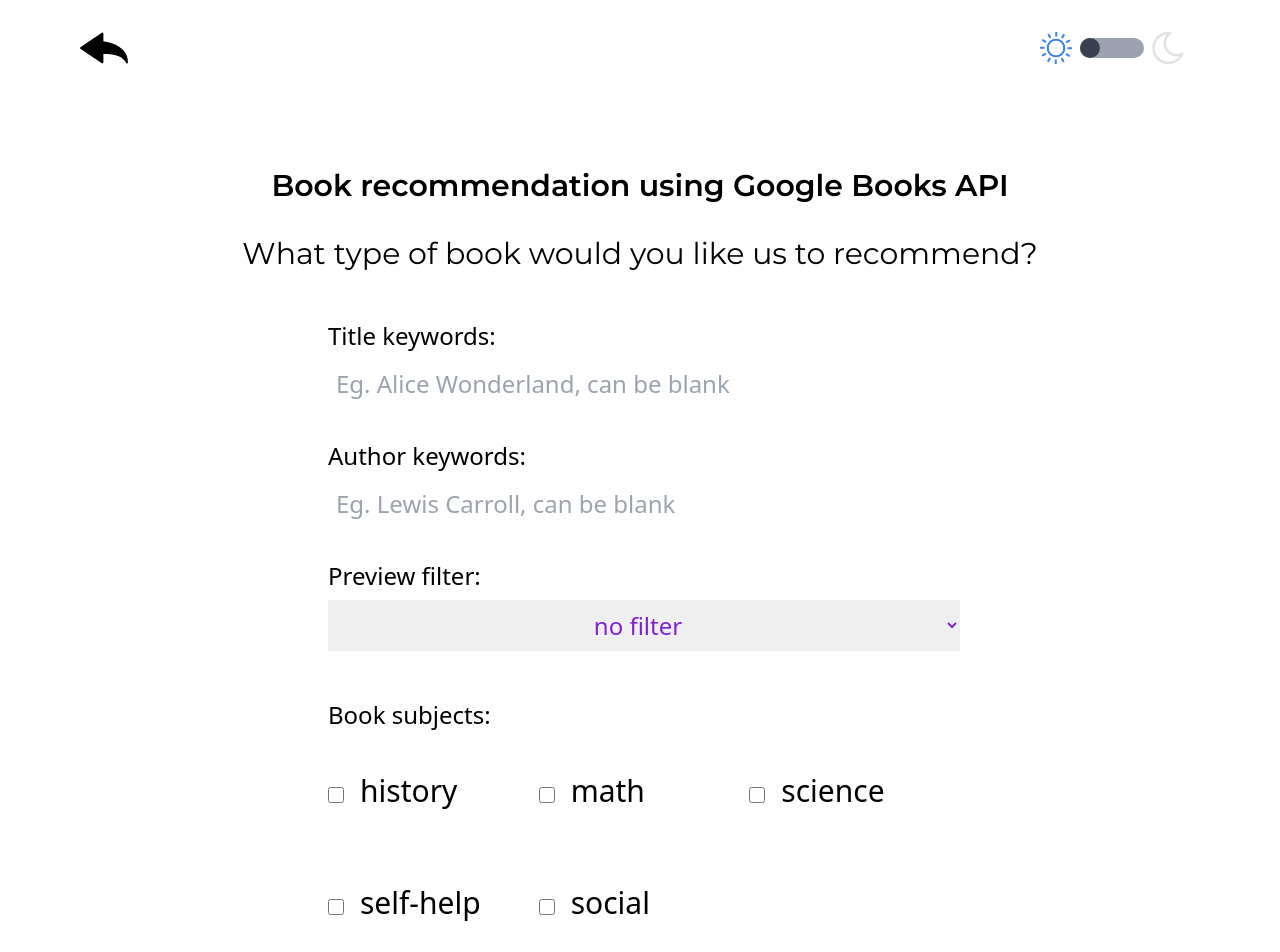
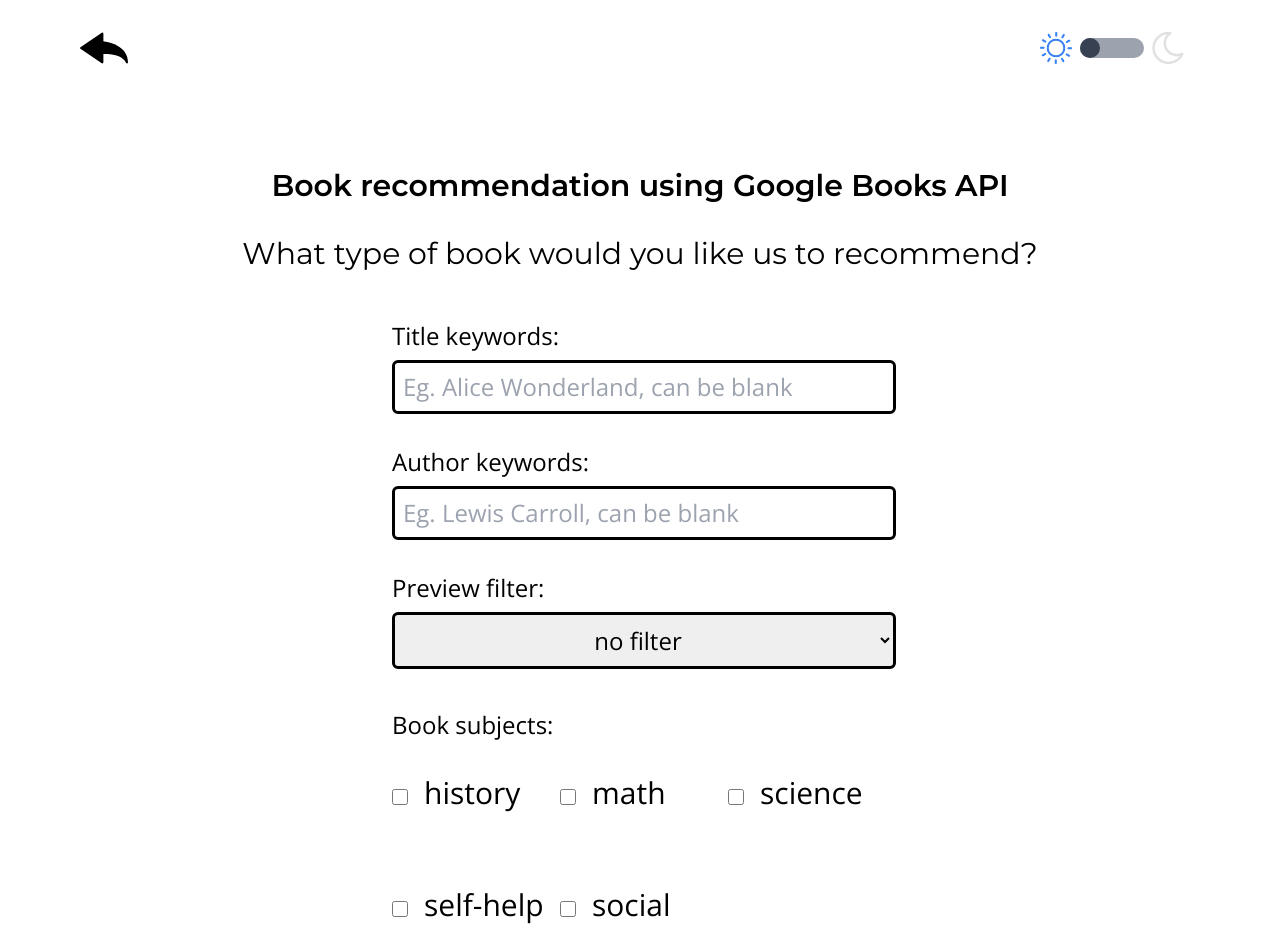
Before and after one commit to dospix/Portfolio-Website-V2, a React (Vite) app in the folder frontend/: page /machine-learning-project in a window 1280 px wide. Shown: the top 952 px of the page. Built offline with nearby package versions, Linux system fonts and the light colour scheme.

Commit message:
Finished styling ApiProject form, only form submission left to be worked on.

```diff
--- a/frontend/src/pages/ApiProject.jsx
+++ b/frontend/src/pages/ApiProject.jsx
@@ -1,4 +1,4 @@
-export default function Homepage() {
+export default function ApiProject(props) {
   const bookSubjectsInsideForm = [
     "history",
     "math",
@@ -7,15 +7,15 @@ export default function Homepage() {
     "social"
   ]
 
-  const bookSubjectsHtmlElements = bookSubjectsInsideForm.map(subject => (
-    <div className="flex items-center">
+  const bookSubjectsHtmlElements = bookSubjectsInsideForm.map((subject, index) => (
+    <div className="flex items-center" key={index}>
       <input
         type="checkbox"
         className="w-4 h-4"
         id={subject}
         name={subject}
       />
-      <label className="pb-2 pl-4 text-3xl" htmlFor={subject}>{subject}</label>
+      <label className="pb-2 pl-4 select-none text-3xl" htmlFor={subject}>{subject}</label>
     </div>
   ))
 
@@ -27,11 +27,11 @@ export default function Homepage() {
     <div className='2xl:mt-16 lg:mt-8 sm:mt-6 mt-8 flex flex-col items-center justify-center'>
         <h1 className="text-3xl font-Montserrat">What type of book would you like us to recommend?</h1>
     </div>
-    <form className="mx-auto mt-10 w-1/2 flex justify-center flex-col">
+    <form className="mx-auto mt-10 w-2/5 flex justify-center flex-col font-Open_Sans">
       <label className="p-2 text-2xl" htmlFor="titleKeywords">Title keywords:</label>
       <input
         type="text"
-        className="ml-2 mb-6 p-2 text-2xl"
+        className="ml-2 mb-6 p-2 border-[3px] border-black focus:outline-none focus:border-blue-500 rounded-md text-2xl text-black"
         placeholder='Eg. Alice Wonderland, can be blank'
         id="titleKeywords"
         name="titleKeywords"
@@ -39,14 +39,14 @@ export default function Homepage() {
       <label className="p-2 text-2xl" htmlFor="authorKeywords">Author keywords:</label>
       <input
         type="text"
-        className="ml-2 mb-6 p-2 text-2xl"
+        className="ml-2 mb-6 p-2 border-[3px] border-black focus:outline-none focus:border-blue-500 rounded-md text-2xl text-black"
         placeholder='Eg. Lewis Carroll, can be blank'
         id="authorKeywords"
         name="authorKeywords"
       />
       <label className="p-2 text-2xl" htmlFor="previewFilter">Preview filter:</label>
       <select
-        className="ml-2 mb-10 p-2 text-2xl text-purple-700"
+        className="ml-2 mb-10 p-2 border-[3px] border-black focus:outline-none focus:border-blue-500 rounded-md text-2xl text-black"
         id="previewFilter"
         name="previewFilter"
       >
@@ -54,12 +54,12 @@ export default function Homepage() {
         <option className="text-center text-2xl" value="partial filter">part of the book must be previewable</option>
         <option className="text-center text-2xl" value="full filter">the entire book must be previewable</option>
       </select>
-      <h1 className="p-2 text-2xl">Book subjects:</h1>
+      <h1 className="ml-2 text-2xl">Book subjects:</h1>
       <div className="ml-2 mb-6 h-56 grid grid-cols-3">
         {bookSubjectsHtmlElements}
       </div>
-      <button className="bg-white text-black">Recommend books</button>
+      <button className="w-52 h-12 self-center rounded-xl bg-blue-500 text-xl text-white">Recommend Books</button>
     </form>
   </>
-    )
+  )
 }
```
